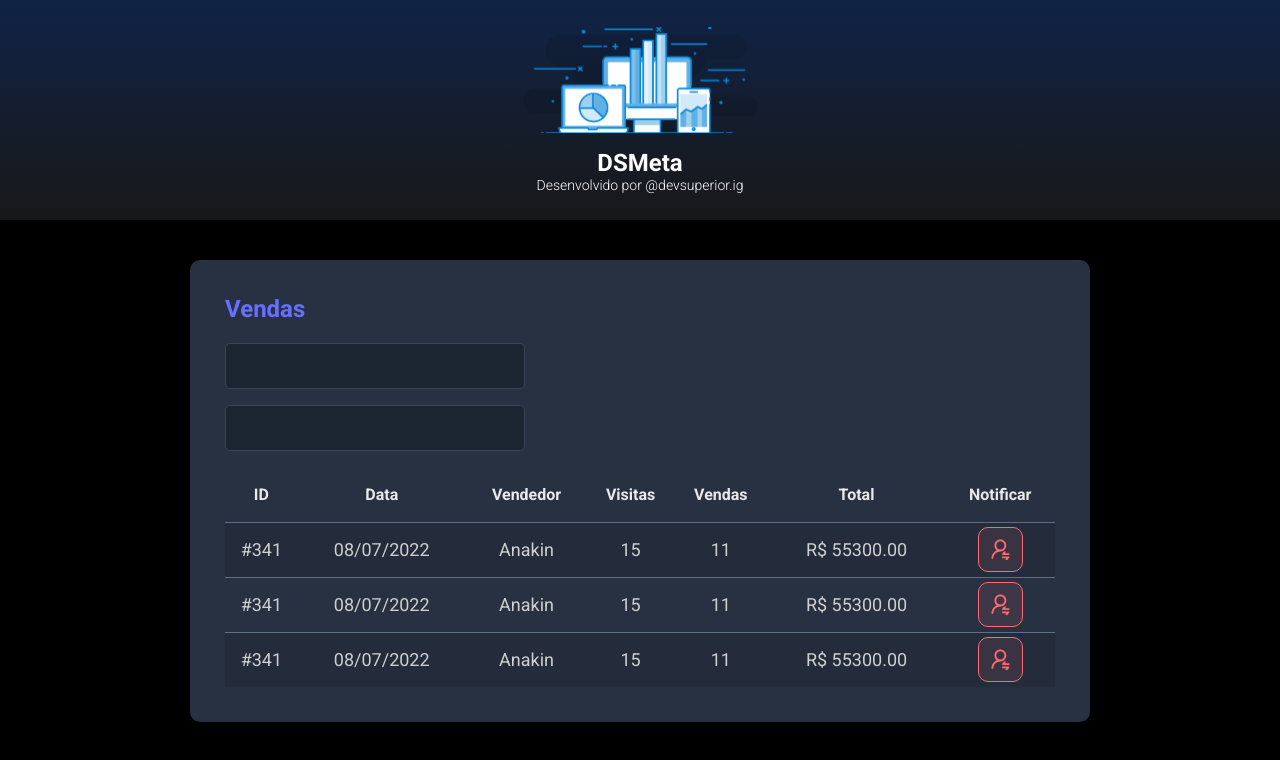
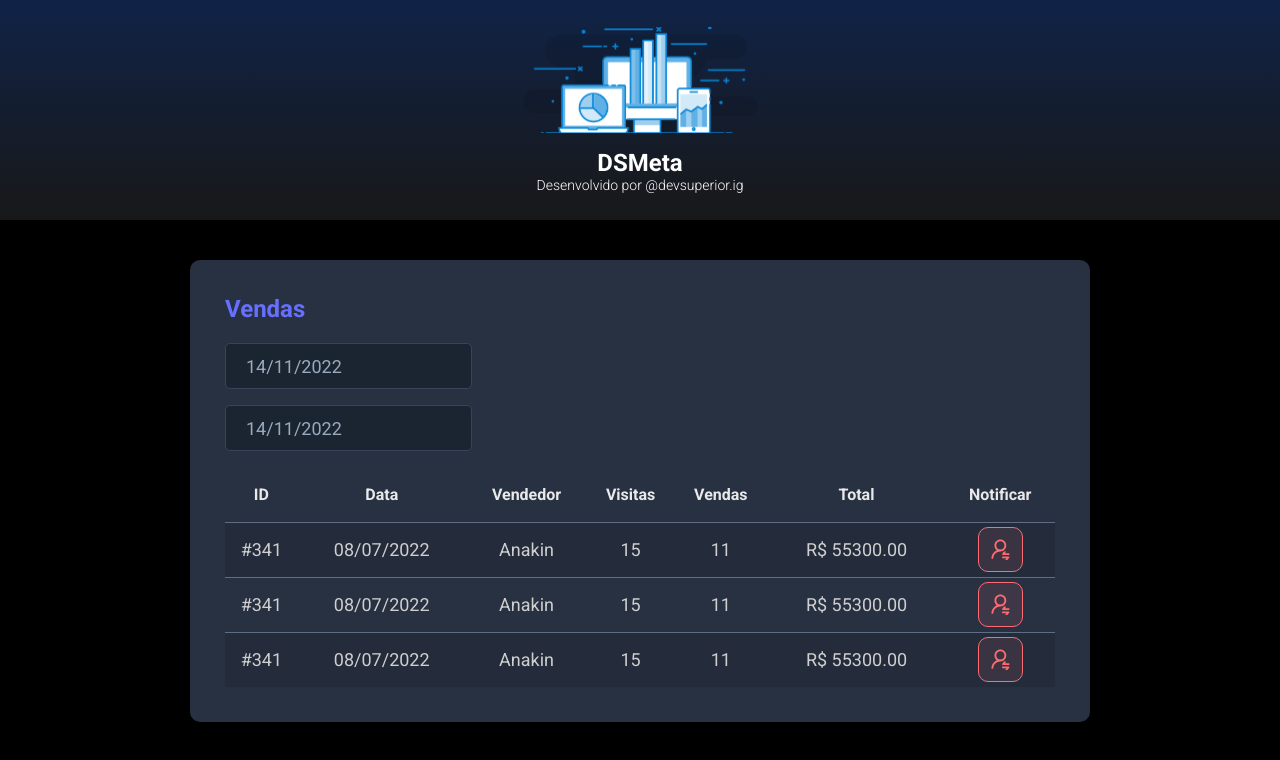
Before and after one commit to KauanFreitas/dsmeta-com-spring-e-react, a React (Vite) app in the folder frontend/: page / in a window 1280 px wide. Shown: the top 760 px of the page. Built offline with nearby package versions, Linux system fonts and the light colour scheme.

Commit message:
Datepicker

```diff
--- a/frontend/package.json
+++ b/frontend/package.json
@@ -9,7 +9,9 @@
     "preview": "vite preview"
   },
   "dependencies": {
+    "@types/react-datepicker": "4.4.2",
     "react": "^18.2.0",
+    "react-datepicker": "4.8.0",
     "react-dom": "^18.2.0"
   },
   "devDependencies": {
--- a/frontend/src/components/NotificationButton/salesCard/index.tsx
+++ b/frontend/src/components/NotificationButton/salesCard/index.tsx
@@ -1,5 +1,7 @@
-import NotificationButton from '..';
-import'./styles.css'
+import DatePicker from "react-datepicker";
+import "react-datepicker/dist/react-datepicker.css";
+import NotificationButton from "..";
+import "./styles.css";
 
 function SalesCard() {
   return (
@@ -8,10 +10,20 @@
         <h2 className="dsmeta-sales-title">Vendas</h2>
         <div>
           <div className="dsmeta-form-control-container">
-                <input className="dsmeta-form-control" type="text"/>
+            <DatePicker
+              selected={new Date()}
+              onChange={(date: Date) => {}}
+              className="dsmeta-form-control"
+              dateFormat="dd/MM/yyyy"
+            />
           </div>
           <div className="dsmeta-form-control-container">
-                <input className="dsmeta-form-control" type="text"/>
+            <DatePicker
+              selected={new Date()}
+              onChange={(date: Date) => {}}
+              className="dsmeta-form-control"
+              dateFormat="dd/MM/yyyy"
+            />
           </div>
         </div>
 
@@ -38,7 +50,7 @@
                 <td>R$ 55300.00</td>
                 <td>
                   <div className="dsmeta-red-btn-container">
-                        <NotificationButton/>
+                    <NotificationButton />
                   </div>
                 </td>
               </tr>
@@ -51,7 +63,7 @@
                 <td>R$ 55300.00</td>
                 <td>
                   <div className="dsmeta-red-btn-container">
-                      <NotificationButton/>
+                    <NotificationButton />
                   </div>
                 </td>
               </tr>
@@ -64,17 +76,14 @@
                 <td>R$ 55300.00</td>
                 <td>
                   <div className="dsmeta-red-btn-container">
-                      <NotificationButton/>
+                    <NotificationButton />
                   </div>
                 </td>
               </tr>
             </tbody>
-
           </table>
         </div>
-
       </div>
-
     </>
   );
 }
```
Also changed, not shown: 1 other file (tests, documents, lock files or other folders). Lines whose indentation alone changed are shown as unchanged.
